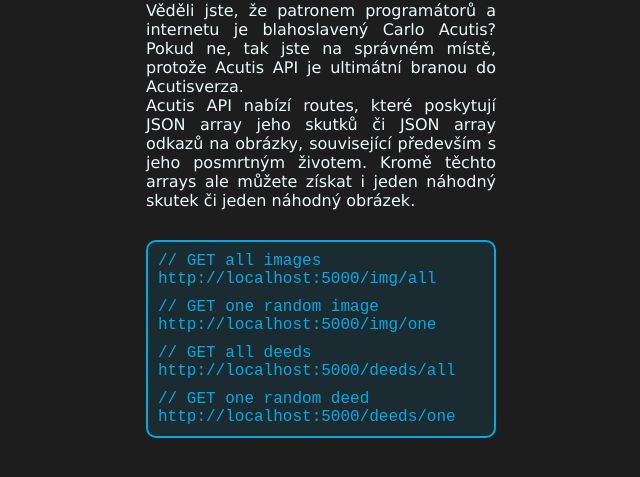
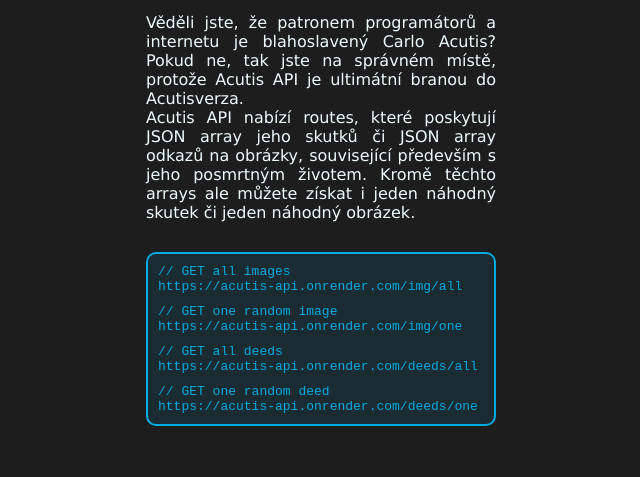
Before and after one commit to radnavr/Acutis_API, a website: page views/index.html in a window 1280 px wide. Shown: the part 219-696 px from the top of the page, without its empty margins (319-959 px from the left). Drawn offline with Linux system fonts and the light colour scheme.

Commit message:
index static view urls set

```diff
--- a/views/index.html
+++ b/views/index.html
@@ -48,6 +48,7 @@
       .code {
         color: #00abe4;
         font-family: "Courier New", Courier, monospace;
+        font-size: 1.3rem;
       }
       .text {
         text-align: justify;
@@ -69,19 +70,19 @@
       <div class="code-container">
         <div class="code-block">
           <p class="code">// GET all images</p>
-          <p class="code">http://localhost:5000/img/all</p>
+          <p class="code">https://acutis-api.onrender.com/img/all</p>
         </div>
         <div class="code-block">
           <p class="code">// GET one random image</p>
-          <p class="code">http://localhost:5000/img/one</p>
+          <p class="code">https://acutis-api.onrender.com/img/one</p>
         </div>
         <div class="code-block">
           <p class="code">// GET all deeds</p>
-          <p class="code">http://localhost:5000/deeds/all</p>
+          <p class="code">https://acutis-api.onrender.com/deeds/all</p>
         </div>
         <div class="code-block">
           <p class="code">// GET one random deed</p>
-          <p class="code">http://localhost:5000/deeds/one</p>
+          <p class="code">https://acutis-api.onrender.com/deeds/one</p>
         </div>
       </div>
     </div>
```
